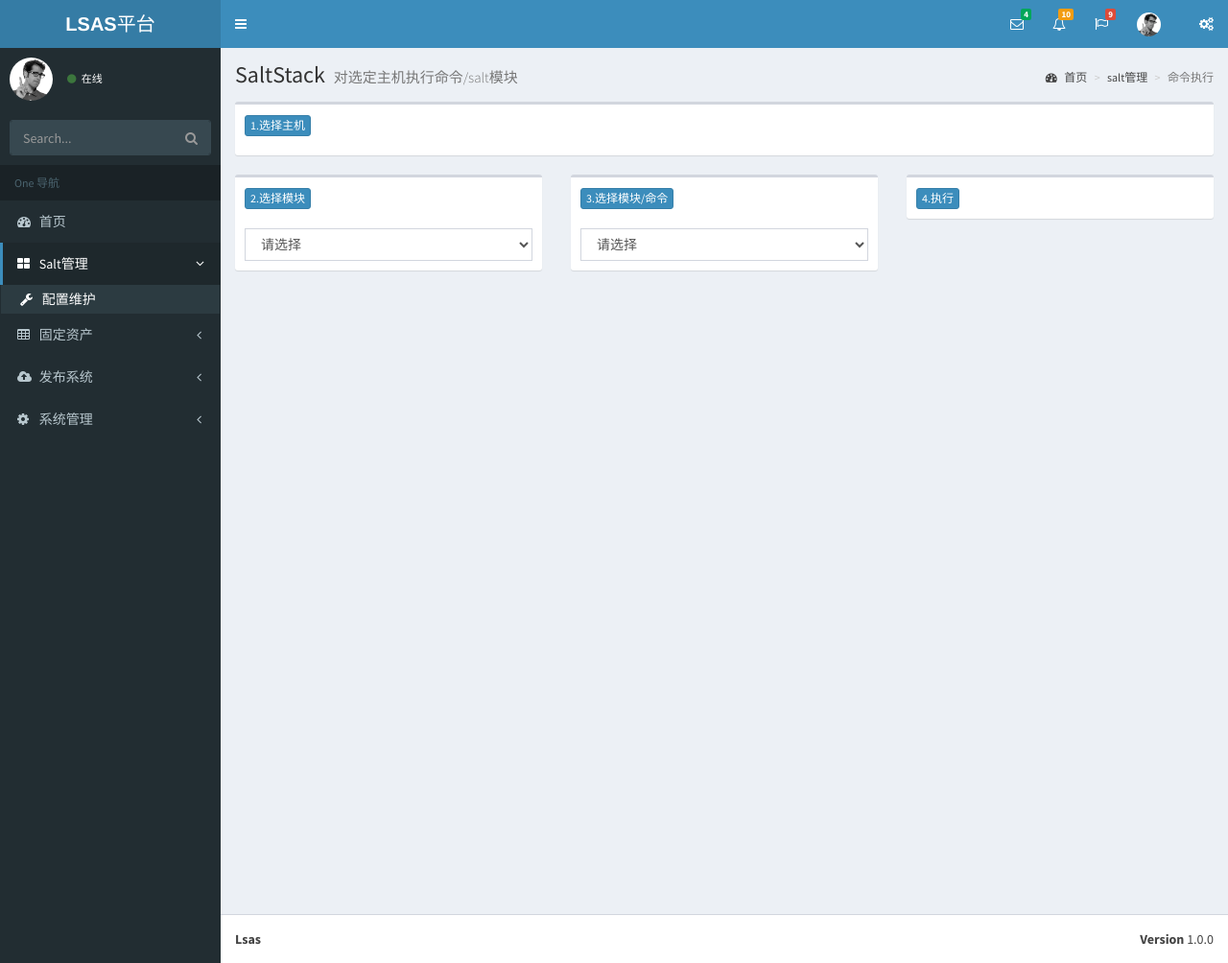
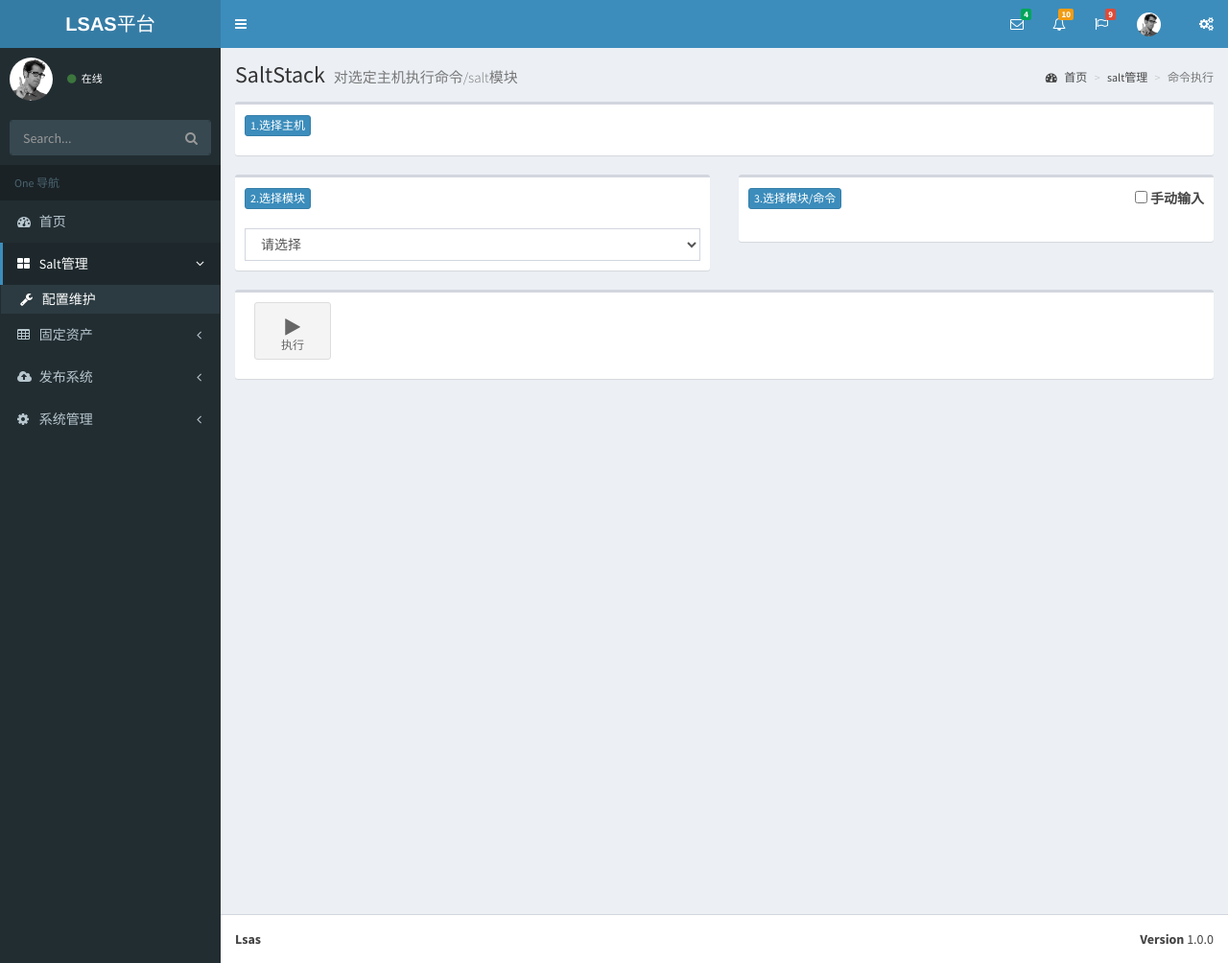
Before and after one commit to misrn/lsas, a Python web app: template app/templates/salt/cmd.html in a window 1280 px wide. Shown: the whole page at 96% size. Run offline with Jinja, Linux system fonts and the light colour scheme; the template is opened without the code that fills it, so the values that code supplies are empty; some libraries are stand-ins or nearby versions.

Commit message:
执行命令更新

```diff
--- a/app/static/js/salt.js
+++ b/app/static/js/salt.js
@@ -220,20 +220,89 @@ function saltfadd(dpath) {
     });
 }
 
+function salt_cmd_mode_type(){
+    if(document.getElementById("salt_cmd_mode_type").checked){
+    $('#salt_cmd_mode_text').show();
+    $('#salt_cmd_mode_select').hide();
+   }else{
+    $('#salt_cmd_mode_select').show();
+    $('#salt_cmd_mode_text').hide();
+   }
+
+}
+
+
+function salt_cmd_post(){
+        sal_cmd_hosts = document.getElementsByName("sal_cmd_hosts");
+        Hosts = [];
+        for (k in sal_cmd_hosts) {
+            if (sal_cmd_hosts[k].checked)
+                Hosts.push(sal_cmd_hosts[k].value);
+        }
+        if (Hosts == ""){
+           layer.msg("请选择主机!")
+        }
+        var salt_cmd_mode = document.getElementById("salt_cmd_mode").value;
+        if (salt_cmd_mode == ""){
+           layer.msg("请选择模块!")
+        }
+        if(document.getElementById("salt_cmd_mode_type").checked){
+           var salt_cmd_mode_info = document.getElementById("salt_cmd_mode_text_info").value;
+        }else {
+           var salt_cmd_mode_info = document.getElementById("salt_cmd_mode_select_info").value;
+        }
+        if (salt_cmd_mode_info == ""){
+           layer.msg("请输入/选择命令!")
+        }
+        layer.msg("数据加载中，请稍后....", {time: 0});
+        $.ajax({
+            type: 'post',
+            url: '/salt/cmdmg',
+            data: {
+                "action": 'cmd_execute',
+                "hosts": Hosts.toString(),
+                "salt_cmd_mode": salt_cmd_mode,
+                "salt_cmd_mode_info": salt_cmd_mode_info
+            },
+            dataType: 'json',
+            success: function (res) {
+            layer.msg("数据加载完成!");
+            if (res.code == 1) {
+            layer.open({
+                type: 1,
+                area: ['820px', '840px'], //宽高
+                content: '<pre>' + res.data + '</pre>'
+            });
+        }else{
+          layer.msg(res.data)
+         }
+
+        }
+        });
+}
+
 
 function salt_cmd_info() {
     $.ajax({
         type: 'post',
         url: '/salt/cmdmg',
         data: {
-            "action": 'listhosts'
+            "action": 'info'
         },
         dataType: 'json',
         success: function (js) {
             var host_html = '';
             for (i = 0; i < js.data.length; i++) {
-                host_html += '<label style="width: 20%"><input type="checkbox" value="' + js.data[i].hostname + '" name="Hosts_pre" style="vertical-align:middle;"> ' + js.data[i].hostname + '</label>';
+                host_html += '<label style="width: 20%"><input type="checkbox" value="' + js.data[i].hostname + '" name="sal_cmd_hosts" style="vertical-align:middle;"> ' + js.data[i].hostname + '</label>';
             }
+            var cmd_html = '<select class="form-control" name="salt_cmd_mode_info" id="salt_cmd_mode_select_info">' +
+                               ' <option value="" disabled selected style="color: #b6b6b6" >请选择</option>'
+
+            for (i = 0; i < js.sdata.length; i++) {
+                cmd_html += '<option value="'+ js.sdata[i]+'">'+ js.sdata[i] +'</option>'
+            }
+            cmd_html += '</select>'
+            $("#salt_cmd_mode_select").html(cmd_html);
             $("#salt_cmd_host").html(host_html);
         }
     });
--- a/app/templates/salt/cmd.html
+++ b/app/templates/salt/cmd.html
@@ -422,53 +422,49 @@
                             <div class="checkbox" id="salt_cmd_host">
                             </div>
                         </div>
-
-
-
                     </div>
                 </div>
 
 
-                <div class="col-xs-4">
+                <div class="col-xs-6">
                     <div class="box">
                         <div class="box-header">
                             <a class="btn btn-primary btn-xs"> 2.选择模块</a>
                         </div>
                         <div class="box-header">
-                            <select class="form-control" name="project_type" id="project_type">
+                            <select class="form-control" name="salt_cmd_mode" id="salt_cmd_mode">
                                 <option value="" disabled selected style="color: #b6b6b6" >请选择</option>
-                                <option value="php">php</option>
-                                <option value="java">java</option>
-                                <option value="tomcat">tomcat</option>
+                                <option value="state.sls">state.sls</option>
+                                <option value="cmd.run">cmd.run</option>
                             </select>
                         </div>
                     </div>
                     <!-- /.box -->
                 </div>
 
-                <div class="col-xs-4">
+                <div class="col-xs-6">
                     <div class="box">
                         <div class="box-header">
                             <a class="btn btn-primary btn-xs"> 3.选择模块/命令</a>
+                            <label style="float:right">
+                                 <input type="checkbox" id="salt_cmd_mode_type" onclick="salt_cmd_mode_type()">
+                                    手动输入
+                            </label>
                         </div>
-                        <div class="box-header">
-                            <select class="form-control" name="project_type" id="project_type">
-                                <option value="" disabled selected style="color: #b6b6b6" >请选择</option>
-                                <option value="php">php</option>
-                                <option value="java">java</option>
-                                <option value="tomcat">tomcat</option>
-                            </select>
+                        <div class="box-header" id="salt_cmd_mode_select">
                         </div>
-
-
+                        <div class="box-header" id="salt_cmd_mode_text" style="display: none">
+                           <input class="form-control" type="text" placeholder="输入命令，请谨慎" id="salt_cmd_mode_text_info">
+                        </div>
                     </div>
-                    <!-- /.box -->
                 </div>
 
-                <div class="col-xs-4">
+                <div class="col-xs-12">
                     <div class="box">
                         <div class="box-header">
-                            <a class="btn btn-primary btn-xs"> 4.执行</a>
+                            <a class="btn btn-app" onclick="salt_cmd_post()">
+                               <i class="fa fa-play"></i> 执行
+                            </a>
                         </div>
                     </div>
                     <!-- /.box -->
```
Also changed, not shown: app/views/salt.py (+27 -2 lines).
